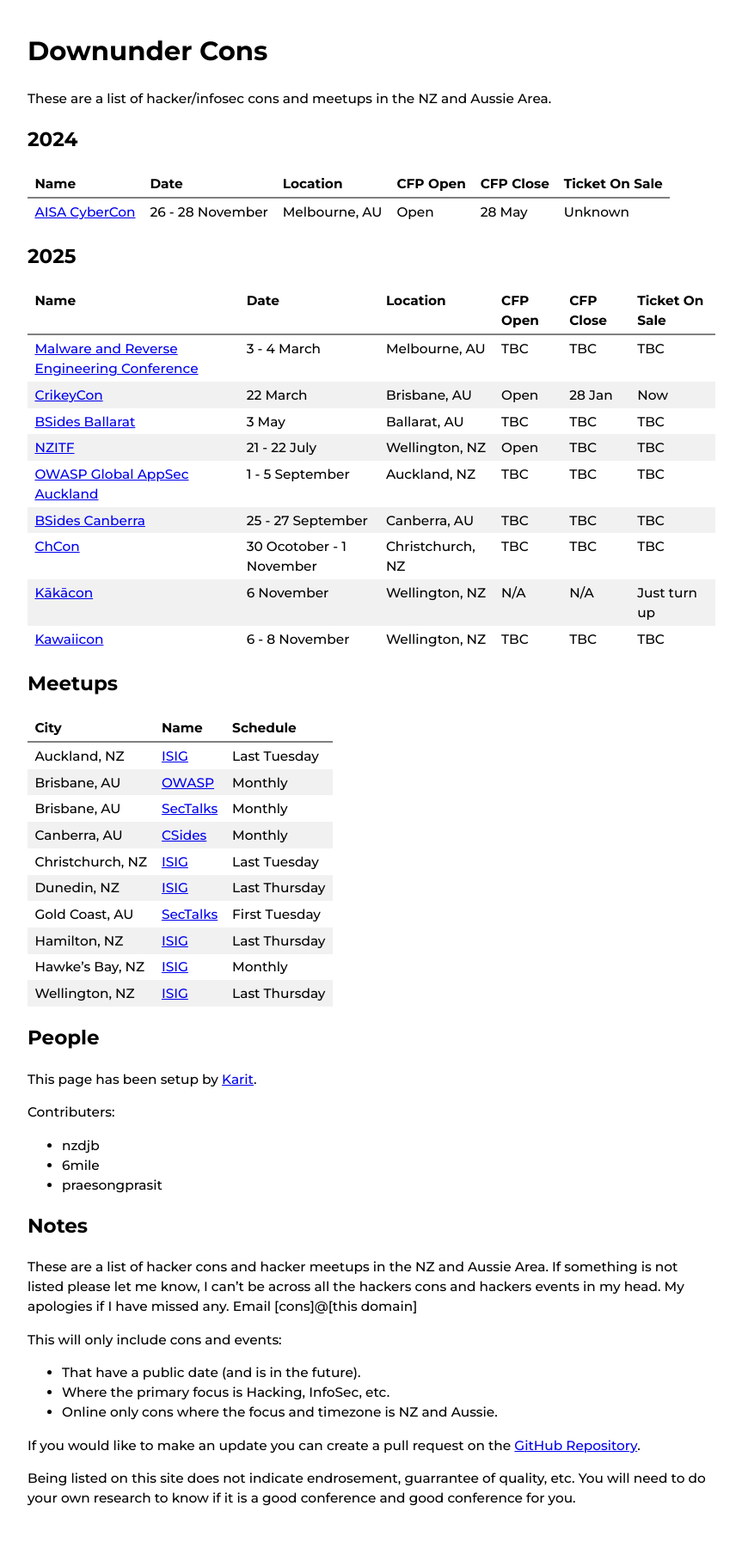
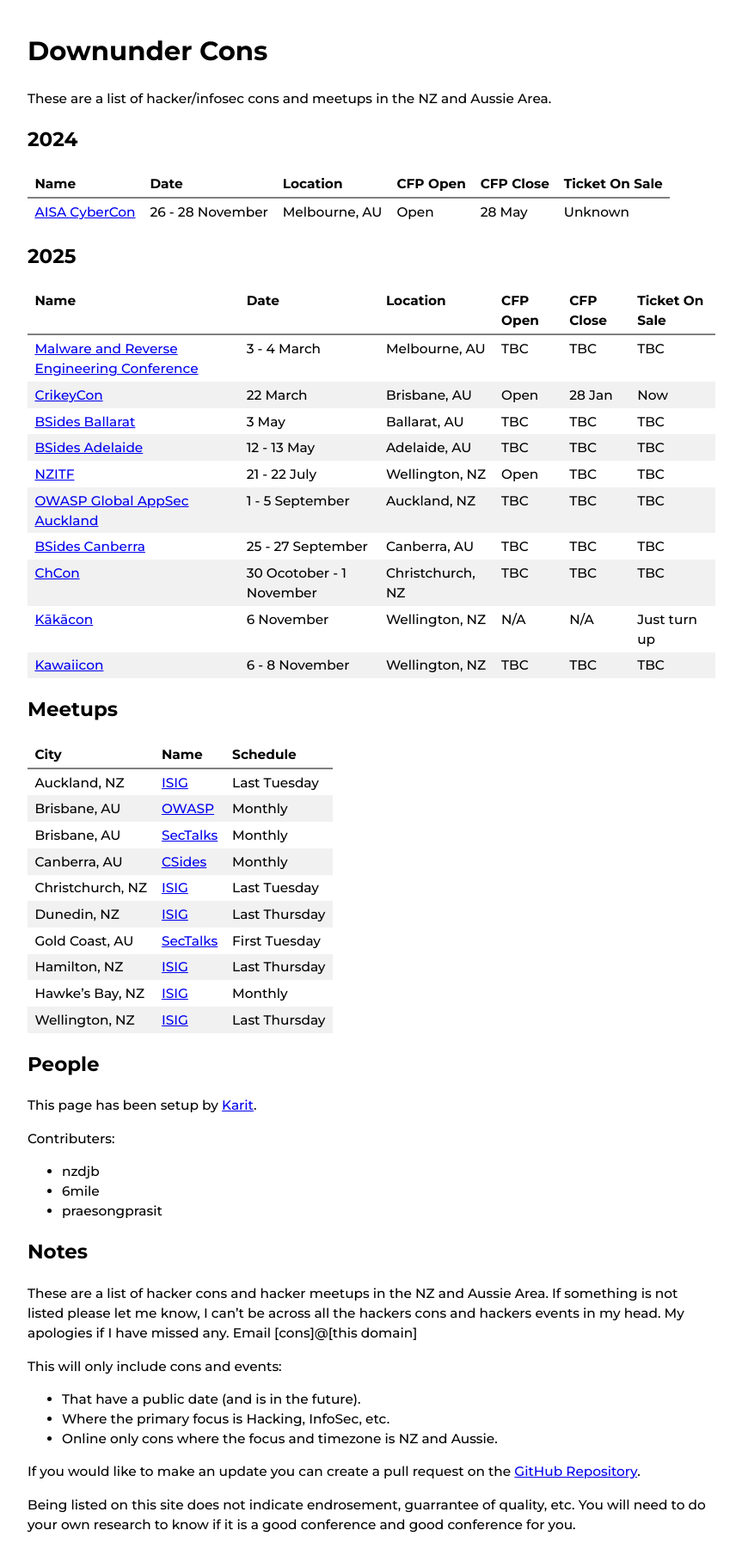
Before and after one commit to nzkarit/downundercons, a Jekyll site: the page built from index.markdown, in a window 1280 px wide. Shown: the whole page at 86% size, without its empty margins (208-1071 px from the left). Built offline with Jekyll 4.4.1, drawn with Linux system fonts in a browser that asks for light colours; before the commit the page ends 1785 px from its top, so only the background shows below that.

Commit message:
Update index.markdown

```diff
--- a/index.markdown
+++ b/index.markdown
@@ -17,7 +17,8 @@ These are a list of hacker/infosec cons and meetups in the NZ and Aussie Area.
 | ---- | ---- | -------- | -------- | --------- | -------------- |
 | [Malware and Reverse Engineering Conference](https://federation.edu.au/icsl/icsl-conferences/mre-2025) | 3 - 4 March | Melbourne, AU | TBC | TBC | TBC |
 | [CrikeyCon](https://crikeycon.com/) | 22 March | Brisbane, AU | Open | 28 Jan | Now |
-| [BSides Ballarat](https://www.linkedin.com/posts/dr-paul-black-20b615a0_bsides-ballarat-will-be-held-on-saturday-activity-7248840033477033984-bg4I/) | 3 May | Ballarat, AU | TBC | TBC | TBC |
+| [BSides Ballarat](https://federation.edu.au/icsl/icsl-conferences/bsides-ballarat) | 3 May | Ballarat, AU | TBC | TBC | TBC |
+| [BSides Adelaide](https://www.bsidesadelaide.com.au/) | 12 - 13 May | Adelaide, AU | TBC | TBC | TBC |
 | [NZITF](https://nzitf.org.nz/conference-details) | 21 - 22 July | Wellington, NZ | Open | TBC | TBC |
 | [OWASP Global AppSec Auckland](https://appsec.org.nz/conference/) | 1 - 5 September | Auckland, NZ | TBC | TBC | TBC |
 | [BSides Canberra](https://www.bsidesau.com.au/) | 25 - 27 September | Canberra, AU | TBC | TBC | TBC |
```
